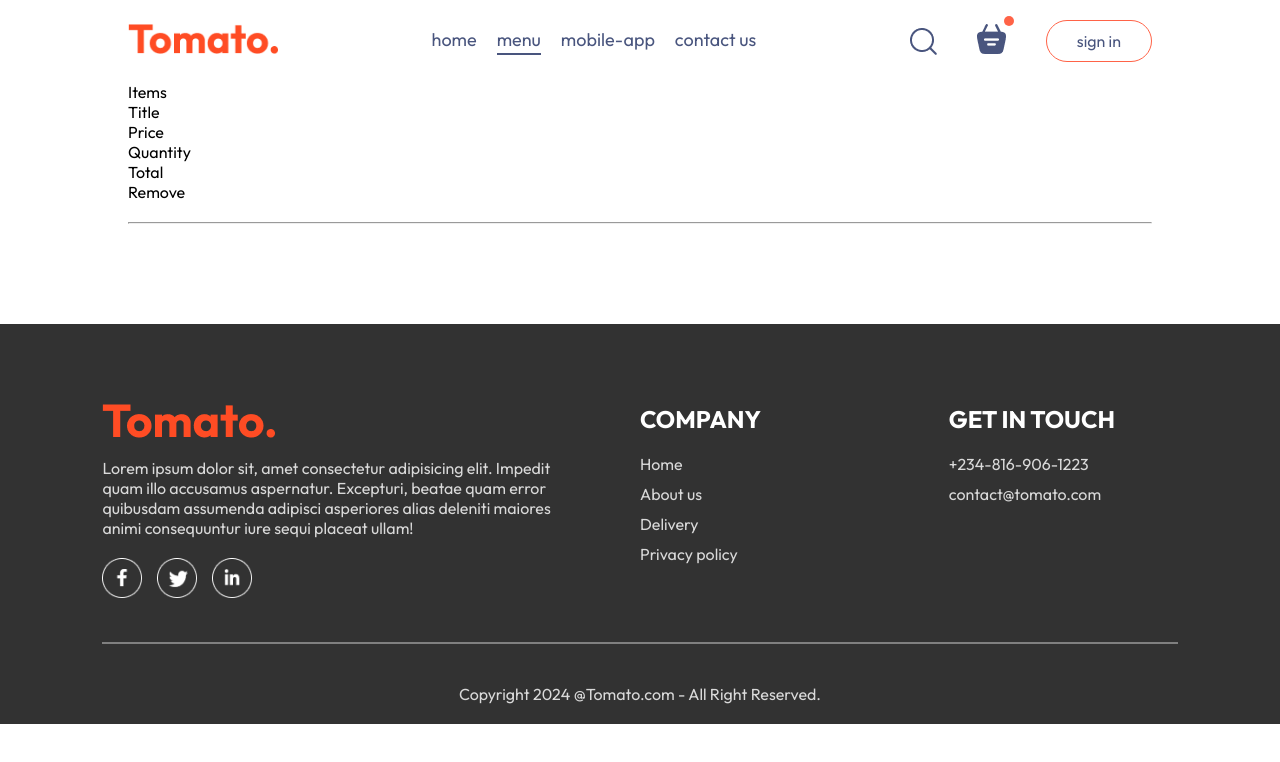
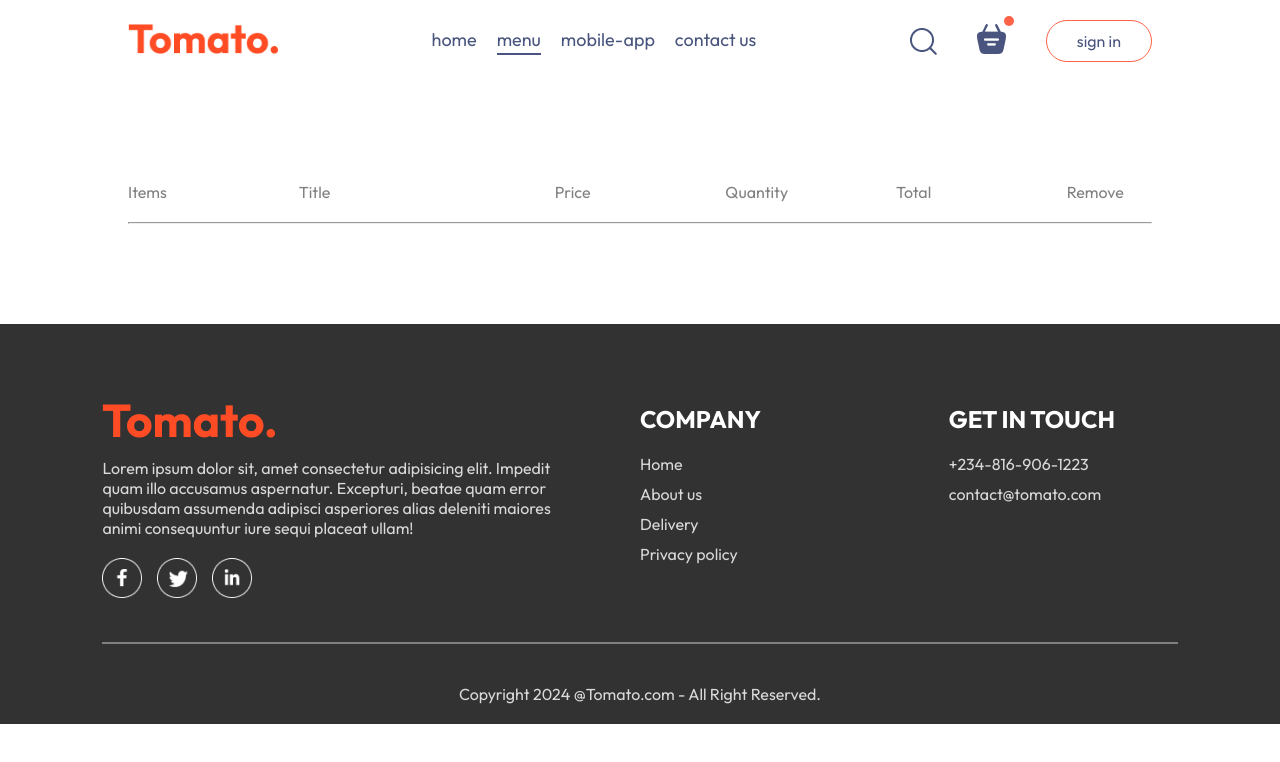
Before and after one commit to shegsemmanuel/Food-Del, a React (Vite) app: page /cart in a window 1280 px wide. Shown: the top 762 px of the page. Built offline with nearby package versions, Linux system fonts and the light colour scheme.

Commit message:
component changes

```diff
--- a/src/App.jsx
+++ b/src/App.jsx
@@ -5,7 +5,7 @@ import Home from './pages/Home/Home'
 import PlaceOrder from './pages/PlaceOrder/PlaceOrder'
 import Footer from './components/Footer/Footer'
 import LoginPopup from './components/LoginPopup/LoginPopup'
-import Cart from './pages/cart/cart'
+import Cart from './pages/card/cart'
 
 const App = () => {
 
--- /dev/null
+++ b/src/pages/card/cart.css
@@ -0,0 +1,17 @@
+.cart{
+    margin-top: 100px;
+}
+.cart-items-title{
+    display: grid;
+    grid-template-columns: 1fr 1.5fr 1fr 1fr 1fr 0.5fr;
+    align-items: center;
+    color: grey;
+    font-size: 1vw,12px;
+}
+.cart-items-item{
+    margin: 10px;
+    color: black;
+}
+.cart-items-item img{
+    width: 50px;
+}
--- a/src/pages/Cart/Cart.jsx
+++ b/src/pages/card/cart.jsx
@@ -25,10 +25,12 @@ const Cart = () => {
         {itemsInCart.map((item, index) => {
           return (
             <div className='cart-items-title cart-items-item' key={index} id={item.id}>
+              <img src={item.image} alt="" />
               <p> {item.name} </p>
               <p> ${item.price} </p>
               <p>{cartItems[item._id]}</p>
-              <button> Remove </button>
+              <p>{item.price*cartItems[item._id]}</p>
+              <p>x</p>
             </div>
           );
         })}
```
Also changed, not shown: src/pages/Cart/Cart.css (deleted).
